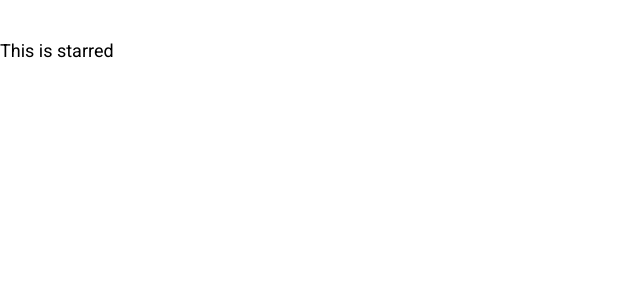
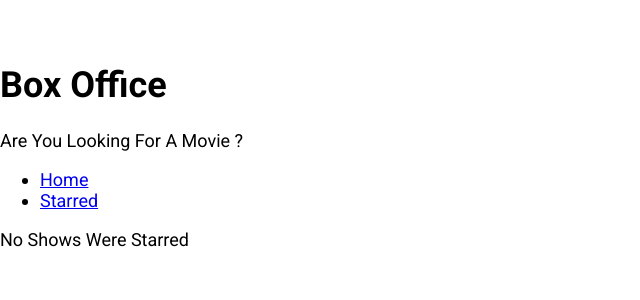
Before and after one commit to gautamrwx/movie-box-office, a React (Create React App) app: page /starred in a window 1280 px wide. Shown: the top 300 px of the page, without its empty margins (0-640 px from the left). Built offline with nearby package versions, Linux system fonts and the light colour scheme; the HTML template or start-up script is replaced by a standard one.

Commit message:
Finished Starred Page

```diff
--- a/src/pages/Starred.js
+++ b/src/pages/Starred.js
@@ -1,7 +1,45 @@
-import React from 'react';
+/* eslint-disable no-undef */
+/* eslint-disable no-unused-vars */
+import React, { useEffect, useState } from 'react';
+import MainPageLayout from '../components/MainPageLayout';
+import { useShows } from '../misc/custom-hooks';
+import { apiGet } from '../misc/config';
+import ShowGrid from '../components/show/ShowGrid';
 
 const Starred = () => {
-  return <div>This is starred</div>;
+  const [starred] = useShows();
+
+  const [shows, setshows] = useState(null);
+  const [isLoading, setisLoading] = useState(true);
+  const [error, seterror] = useState(null);
+
+  useEffect(() => {
+    if (starred && starred.length > 0) {
+      const promises = starred.map(showId => apiGet(`/shows/${showId}`));
+
+      Promise.all(promises)
+        .then(apiData => apiData.map(show => ({ show })))
+        .then(results => {
+          setshows(results);
+          setisLoading(false);
+        })
+        .catch(err => {
+          seterror(err.message);
+          setisLoading(false);
+        });
+    } else {
+      setisLoading(false);
+    }
+  }, [starred]);
+
+  return (
+    <MainPageLayout>
+      {isLoading && <div>Shows Are Loading ...</div>}
+      {error && <div>Unknown Error Occourded</div>}
+      {!isLoading && !shows && <div>No Shows Were Starred</div>}
+      {!isLoading && !error && shows && <ShowGrid data={shows} />}
+    </MainPageLayout>
+  );
 };
 
 export default Starred;
```
